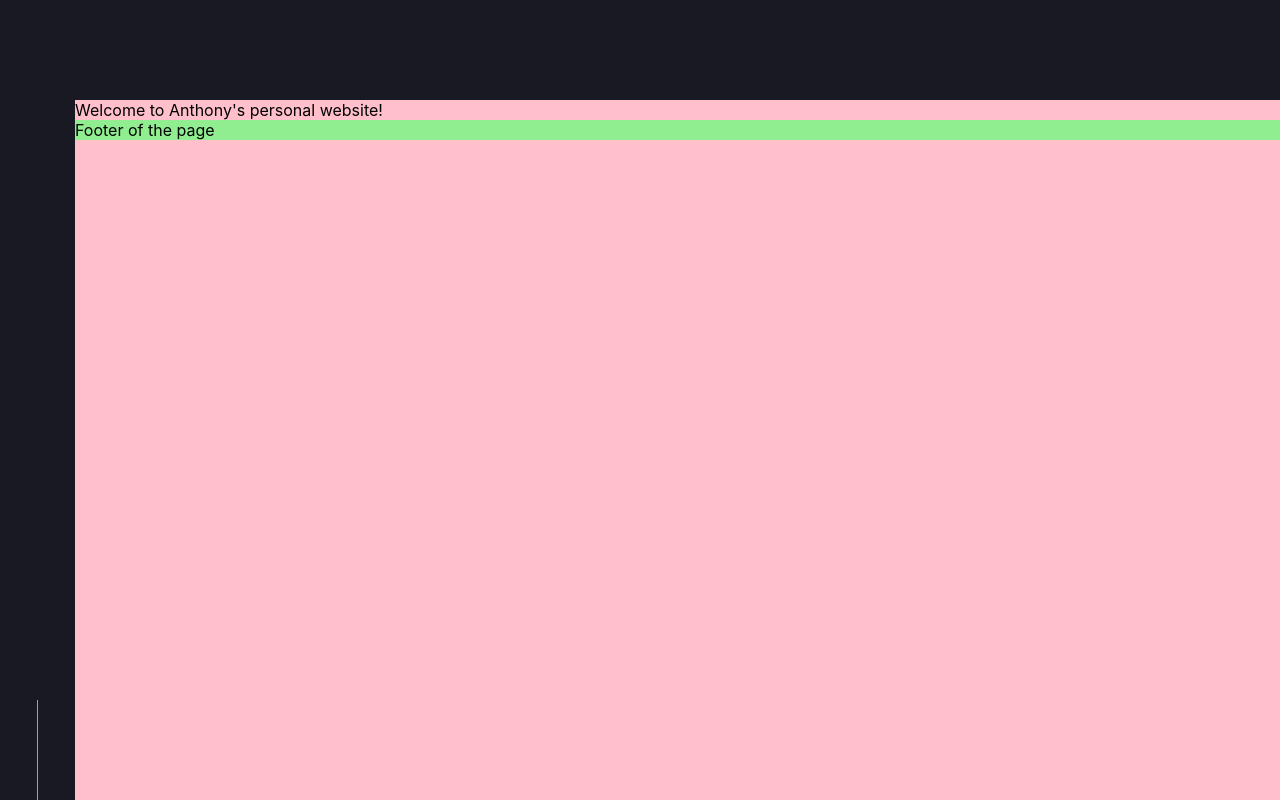
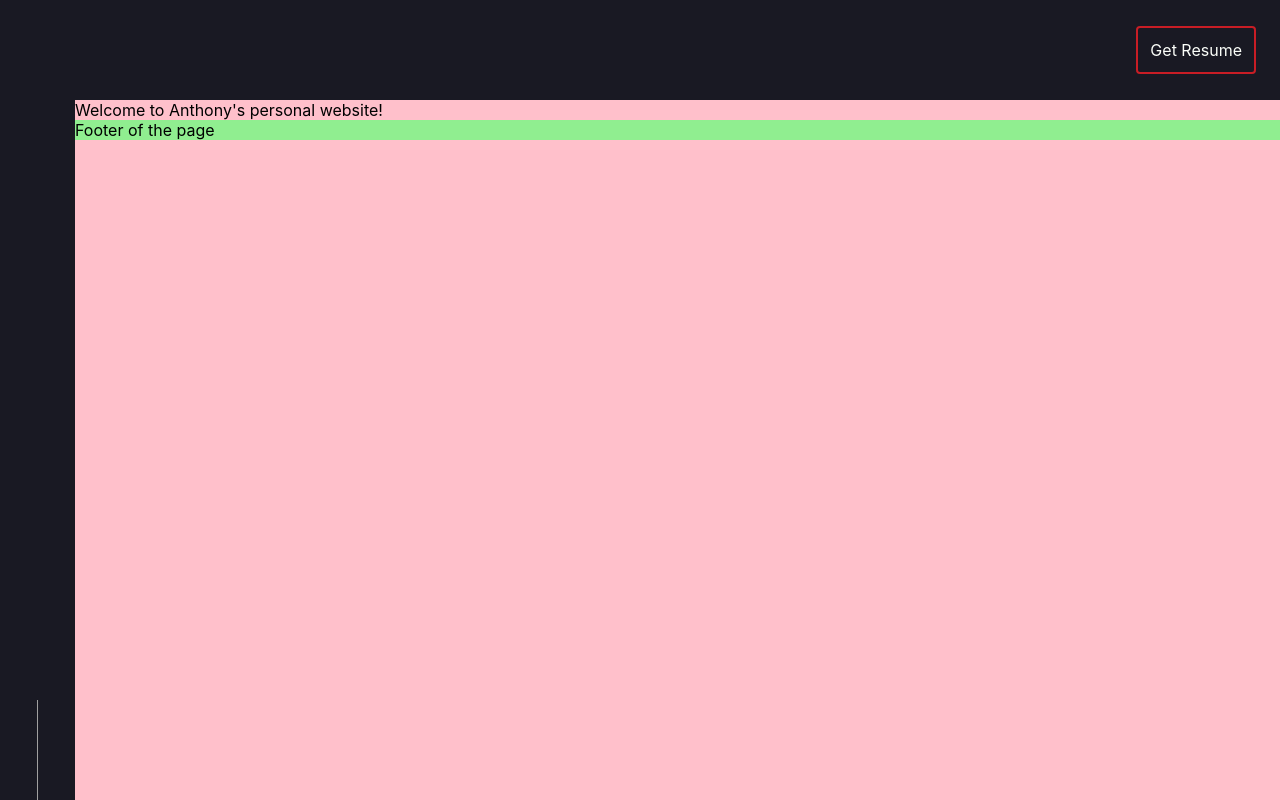
Before and after one commit to antwash/antdwash.com, a Next.js app: page / in a window 1280 px wide. Built offline with nearby package versions, Linux system fonts and the light colour scheme; some icons are missing.

Commit message:
navBar: add no op get resume button

```diff
--- a/components/navBar.tsx
+++ b/components/navBar.tsx
@@ -15,13 +15,20 @@ export const NavBar = (props: NavBarProps) => {
     container: {
       display: "flex",
       alignItems: "center",
+      justifyContent: "space-between",
       padding: theme.spacing.lg,
       height: theme.component.nav.height,
     },
     logo: {
       display: "inline-block",
-      height: "60px",
-      width: "60px",
+      height: "65px",
+      width: "65px",
+    },
+    resumeBtn: {
+      border: `2px solid ${theme.palette.secondary}`,
+      borderRadius: "4px",
+      padding: "0.75rem",
+      color: theme.palette.white,
     },
   }))()
 
@@ -33,6 +40,9 @@ export const NavBar = (props: NavBarProps) => {
           <Icon name="logo" />
         </a>
       </Link>
+      <a href="" className={classes.resumeBtn}>
+        Get Resume
+      </a>
     </div>
   )
 }
```
